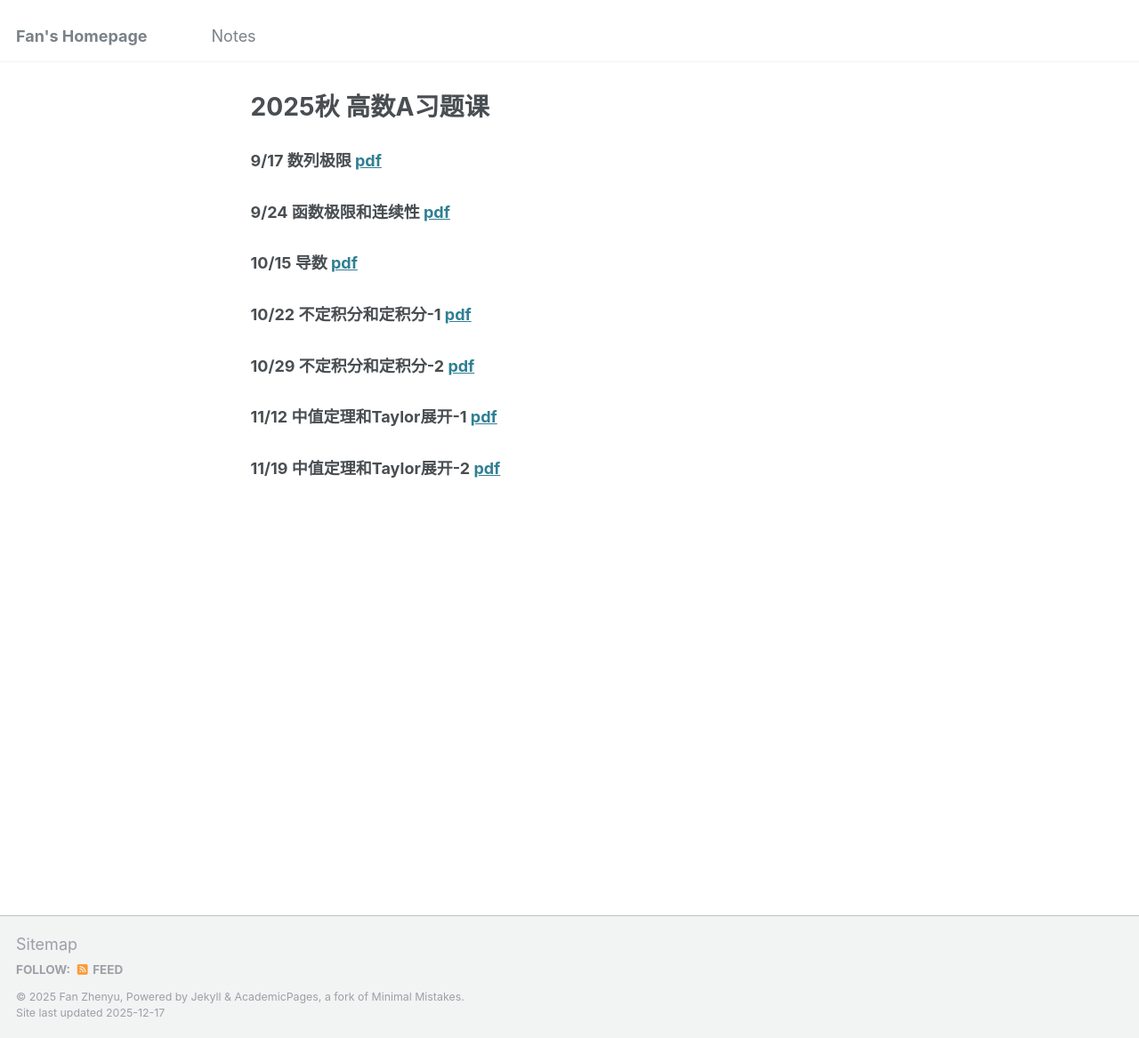
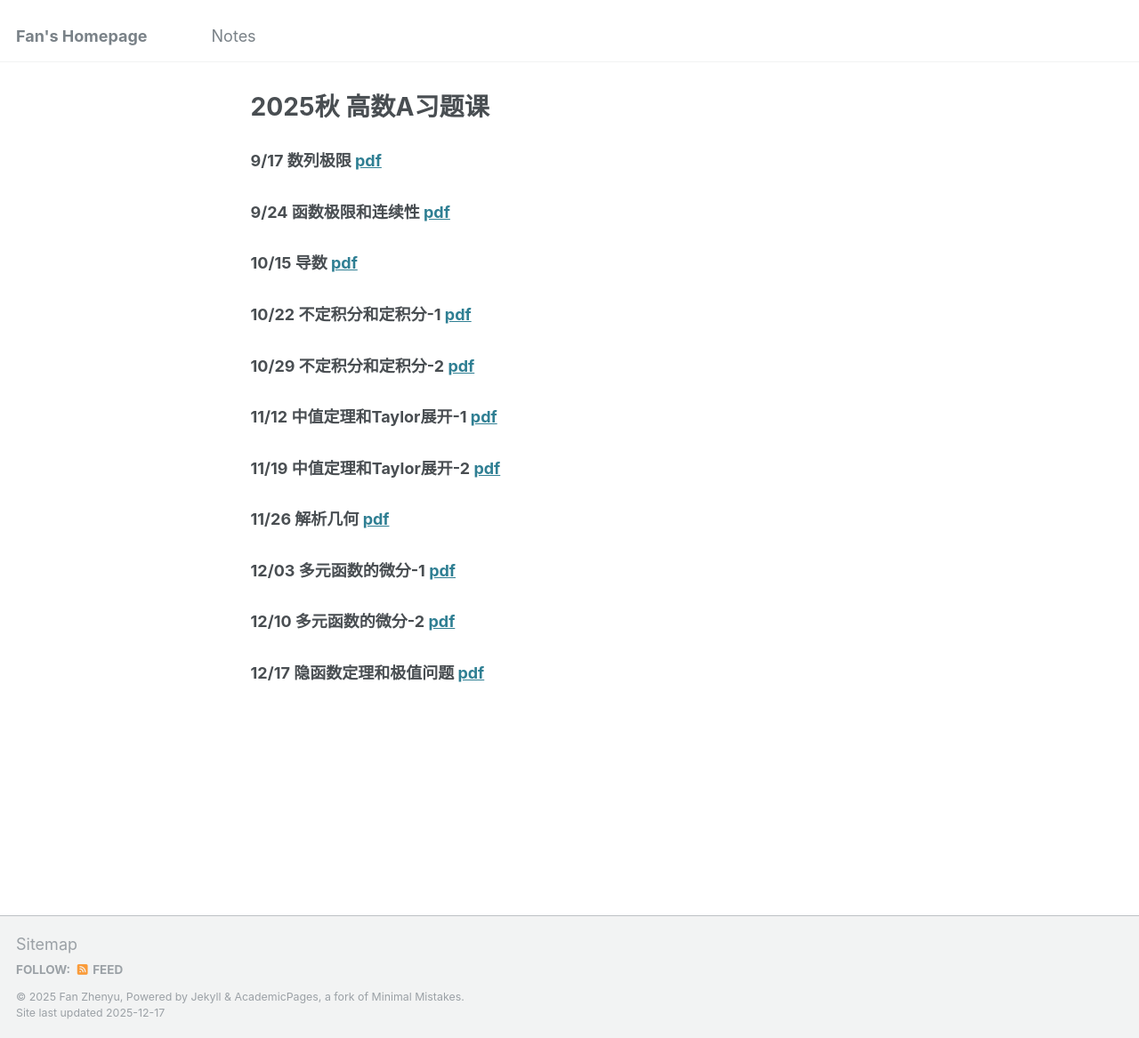
Before and after one commit to fanzymath/fanzymath.github.io, a Jekyll site: the page built from _notes/2025-fall-adv-A.md, in a window 1280 px wide and 1167 px high. Shown: the whole window at 89% size. Built offline with Jekyll 4.4.1, drawn with Linux system fonts in a browser that asks for light colours.

Commit message:
Update 2025-fall-adv-A.md

```diff
--- a/_notes/2025-fall-adv-A.md
+++ b/_notes/2025-fall-adv-A.md
@@ -16,3 +16,7 @@ location: "Beijing"
 ### 10/29 不定积分和定积分-2 [pdf](https://fanzymath.github.io/files/10_29_Integral_2.pdf)
 ### 11/12 中值定理和Taylor展开-1 [pdf](https://fanzymath.github.io/files/11_12_mean_value_thm_and_Taylor_expansion.pdf)
 ### 11/19 中值定理和Taylor展开-2 [pdf](https://fanzymath.github.io/files/11_19_mean_value_thm_and_Taylor_expansion_2.pdf)
+### 11/26 解析几何 [pdf](https://fanzymath.github.io/files/11_26_analytic_geometry.pdf)
+### 12/03 多元函数的微分-1 [pdf](https://fanzymath.github.io/files/12_3_diff_theory_for_multi_variable_funcs-1.pdf)
+### 12/10 多元函数的微分-2 [pdf](https://fanzymath.github.io/files/12_10_diff_theory_for_multi_variable_funcs-2.pdf)
+### 12/17 隐函数定理和极值问题 [pdf](https://fanzymath.github.io/files/12_17_Implicit_func_thm.pdf)
```
